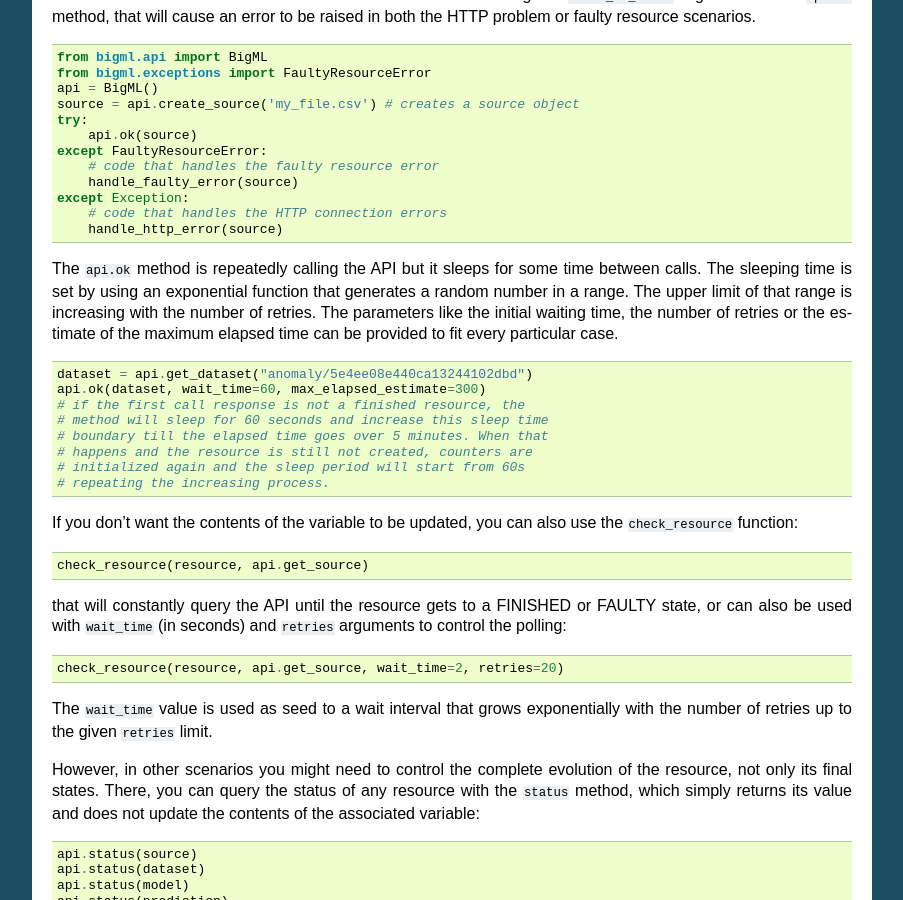
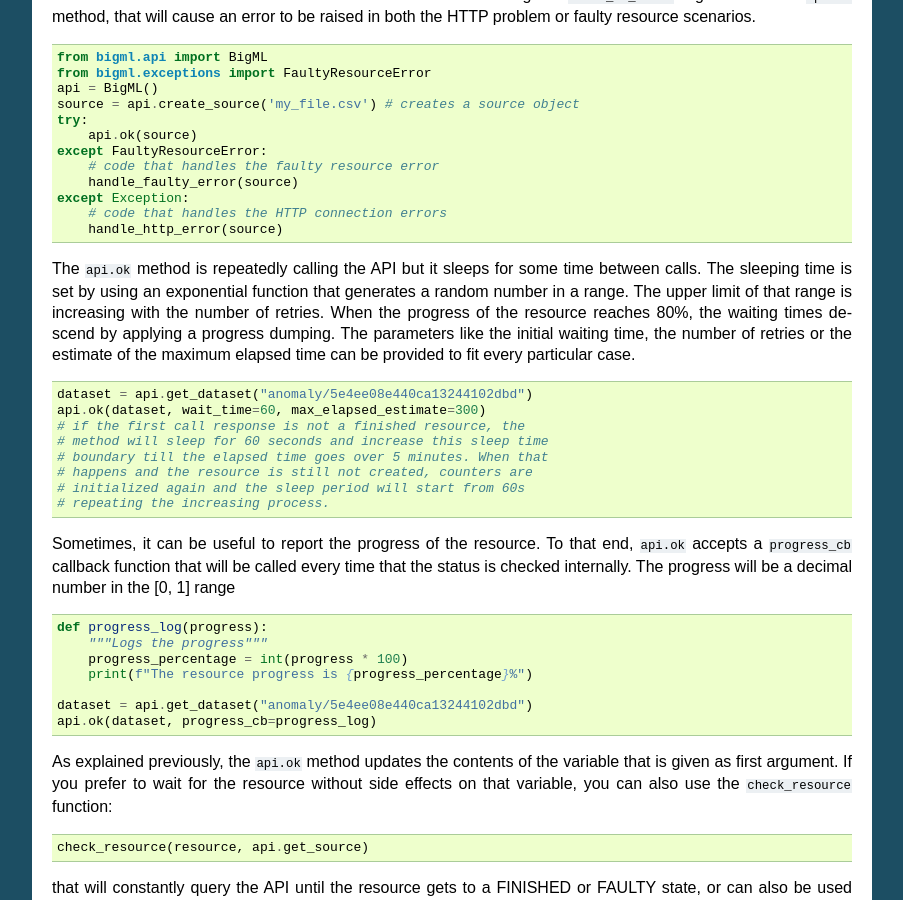
Before and after one commit to paxaxel223/Python, a Sphinx documentation site: the page built from docs/creating_resources.rst, in a window 1280 px wide and 900 px high, scrolled down 2975 px. Shown: the whole window, without its empty margins (198-1101 px from the left). Built offline with Sphinx 7.4.7, drawn with Linux system fonts in a browser that asks for light colours; some of the changed text lies outside the part shown.

Commit message:
Adding new callback function to api.ok to report progress

```diff
--- a/HISTORY.rst
+++ b/HISTORY.rst
@@ -3,10 +3,11 @@
 History
 -------
 
-8.1.1 (2022-09-21)
+8.2.0 (2022-09-21)
 ------------------
 
 - Fixing bug in api.ok: response to failing API calls.
+- Adding new option to api.ok to report progress via a function callback.
 
 8.1.0 (2022-09-16)
 ------------------
--- a/bigml/version.py
+++ b/bigml/version.py
@@ -1 +1 @@
-__version__ = '8.1.1'
+__version__ = '8.2.0'
--- a/docs/creating_resources.rst
+++ b/docs/creating_resources.rst
@@ -224,7 +224,9 @@ error to be raised in both the HTTP problem or faulty resource scenarios.
 The ``api.ok`` method is repeatedly calling the API but it sleeps for some
 time between calls. The sleeping time is set by using an exponential function
 that generates a random number in a range. The upper limit of that range is
-increasing with the number of retries. The parameters like the initial
+increasing with the number of retries. When the progress of the resource
+reaches 80%, the waiting times descend by applying a progress dumping.
+The parameters like the initial
 waiting time, the number of retries or the estimate of the maximum elapsed
 time can be provided to fit every particular case.
 
@@ -240,8 +242,25 @@ time can be provided to fit every particular case.
     # initialized again and the sleep period will start from 60s
     # repeating the increasing process.
 
+Sometimes, it can be useful to report the progress of the resource. To that
+end, ``api.ok`` accepts a ``progress_cb`` callback function that will be called
+every time that the status is checked internally. The progress will be a
+decimal number in the [0, 1] range
 
-If you don't want the contents of the variable to be updated, you can
+.. code-block:: python
+
+    def progress_log(progress):
+        """Logs the progress"""
+        progress_percentage = int(progress * 100)
+        print(f"The resource progress is {progress_percentage}%")
+
+    dataset = api.get_dataset("anomaly/5e4ee08e440ca13244102dbd")
+    api.ok(dataset, progress_cb=progress_log)
+
+
+As explained previously, the ``api.ok`` method updates the contents of the
+variable that is given as first argument. If you prefer to wait
+for the resource without side effects on that variable, you can
 also use the ``check_resource`` function:
 
 .. code-block:: python
```
Also changed, not shown: 1 other file.
